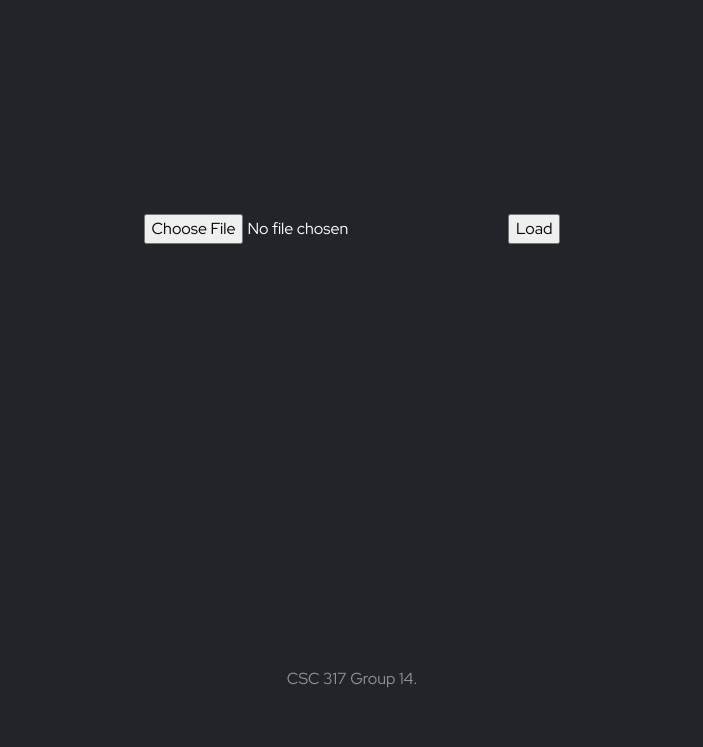
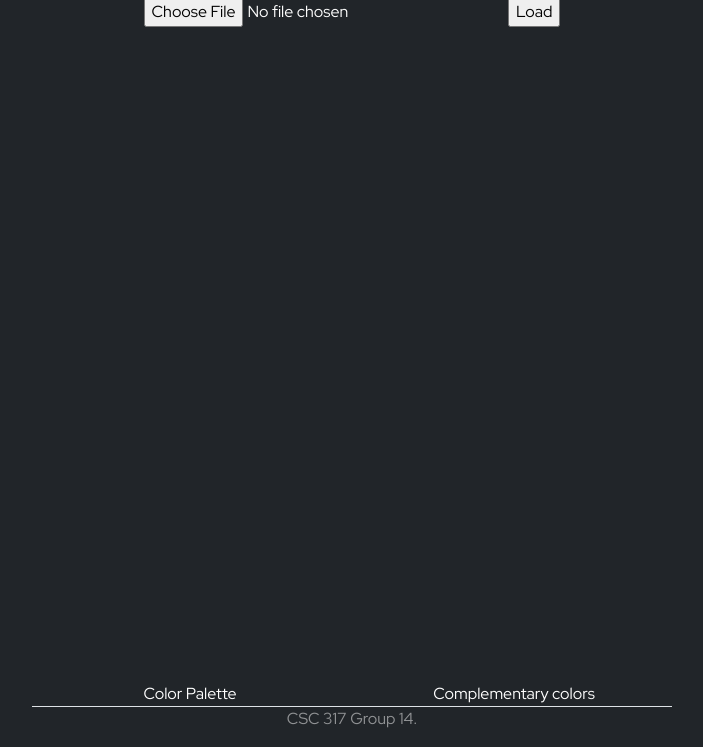
Before and after one commit to barrywire/clrplus, a plain HTML site: page index.html in a window 1280 px wide. Shown: the part 77-824 px from the top of the page, without its empty margins (288-991 px from the left). Before the commit the page ends 800 px from the top, so only its background shows below. Drawn offline with nearby package versions, Linux system fonts and the light colour scheme.

Commit message:
chore: clean index.html

```diff
--- a/index.html
+++ b/index.html
@@ -29,7 +29,6 @@
 
 <body class='d-flex h-100 text-center text-bg-dark'>
     <!-- JS import -->
-    <!-- <script src='./main.js'></script> -->
     <script src='./index.js'></script>
 
     <div class='cover-container d-flex w-100 h-100 p-3 mx-auto flex-column'>
@@ -40,34 +39,36 @@
             </div>
         </header>
 
-        <center>
-            <!-- <main class='px-2'> -->
+        <main class='px-2'>
 
             <!-- Load an image onto a canvas -->
-            <!-- <form action='#'>
-                <input class='rounded' type='file' id='img_file' accept='image/*' />
-                <input class='border border-0 rounded-2' type='button' id='btn_load' value='Load site screenshot' onclick='main();' />
-            </form> -->
-
             <form action="#">
                 <input type="file" id="imgfile" />
                 <input type="button" id="btnLoad" value="Load" onclick="main();" />
             </form>
 
             <!-- Canvas -->
-            <!-- <canvas id='canvas' width='700' height='500' class='mx-auto py-4'></canvas> -->
-            <canvas id='canvas' class='mx-auto py-4'></canvas>
+            <center>
+                <canvas id='canvas' width='900' height='600' class='mx-auto py-4'></canvas>
+            </center>
 
             <!-- Color list -->
-            <div id='palette'></div>
+            <div class='row'>
+                <div class='col-6'>
+                    <!-- Palette -->
+                    Color Palette
+                    <div id='palette'></div>
+                </div>
+                <div class='col-6'>
+                    <!-- Complementary -->
+                    Complementary colors
+                    <div id='complementary'></div>
+                </div>
+            </div>
 
-            <!-- Complementary -->
-            <div id='complementary'></div>
+        </main>
 
-            <!-- </main> -->
-        </center>
-
-        <footer class='mt-auto text-white-50'>
+        <footer class='mt-auto text-white-50 border-top'>
             <p>CSC 317 Group 14.</p>
         </footer>
     </div>
@@ -76,6 +77,7 @@
     <script src='https://cdn.jsdelivr.net/npm/bootstrap@5.2.2/dist/js/bootstrap.bundle.min.js'
         integrity='sha384-OERcA2EqjJCMA+/3y+gxIOqMEjwtxJY7qPCqsdltbNJuaOe923+mo//f6V8Qbsw3'
         crossorigin='anonymous'></script>
+
 </body>
 
 </html>
--- a/index.js
+++ b/index.js
@@ -328,8 +328,6 @@ const main = () =>
         {
             // Set the canvas size to be the same as of the uploaded image
             const canvas = document.getElementById("canvas");
-            canvas.width = image.width;
-            canvas.height = image.height;
             const ctx = canvas.getContext("2d");
             ctx.drawImage(image, 0, 0);
 
```
